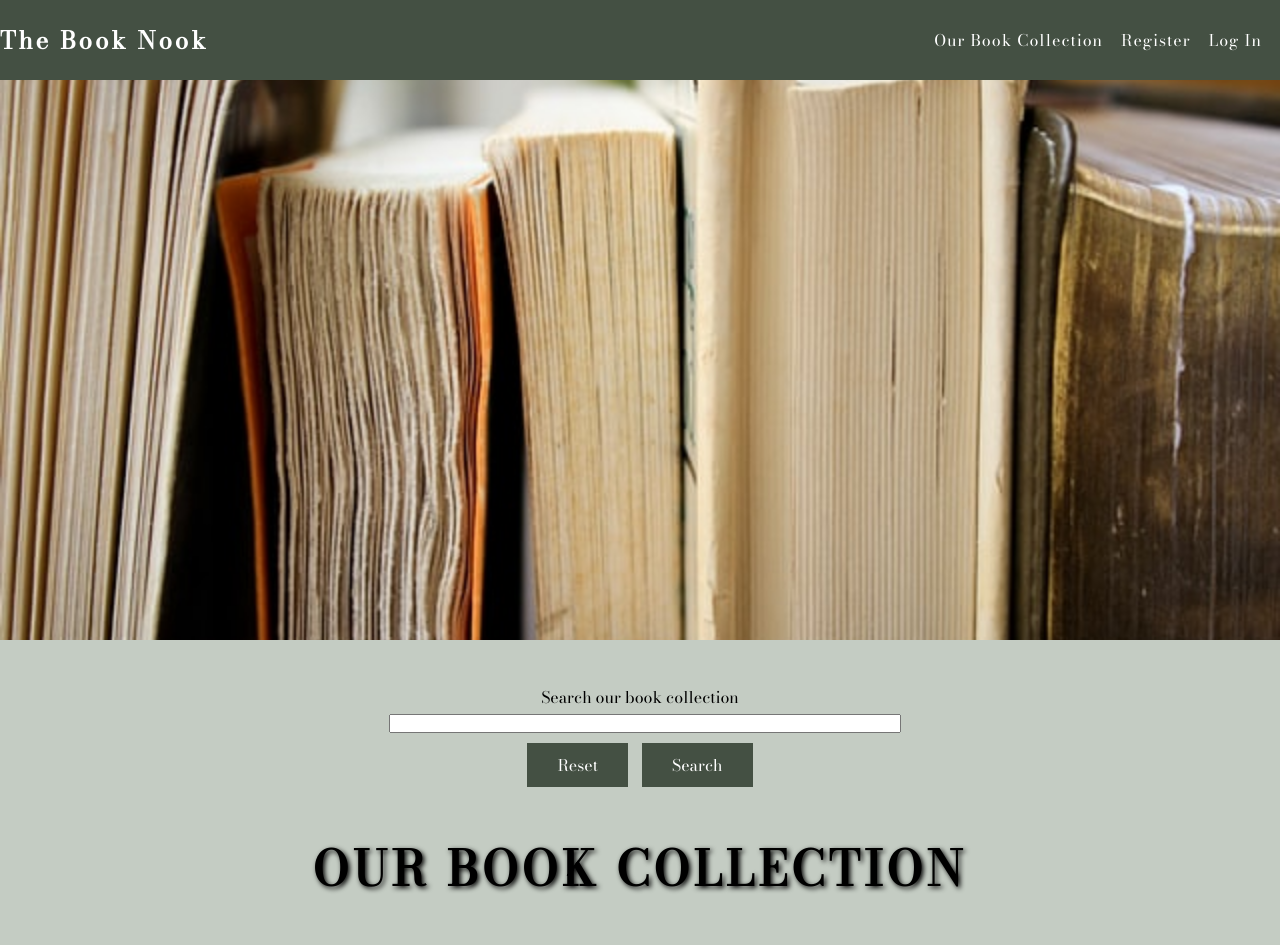
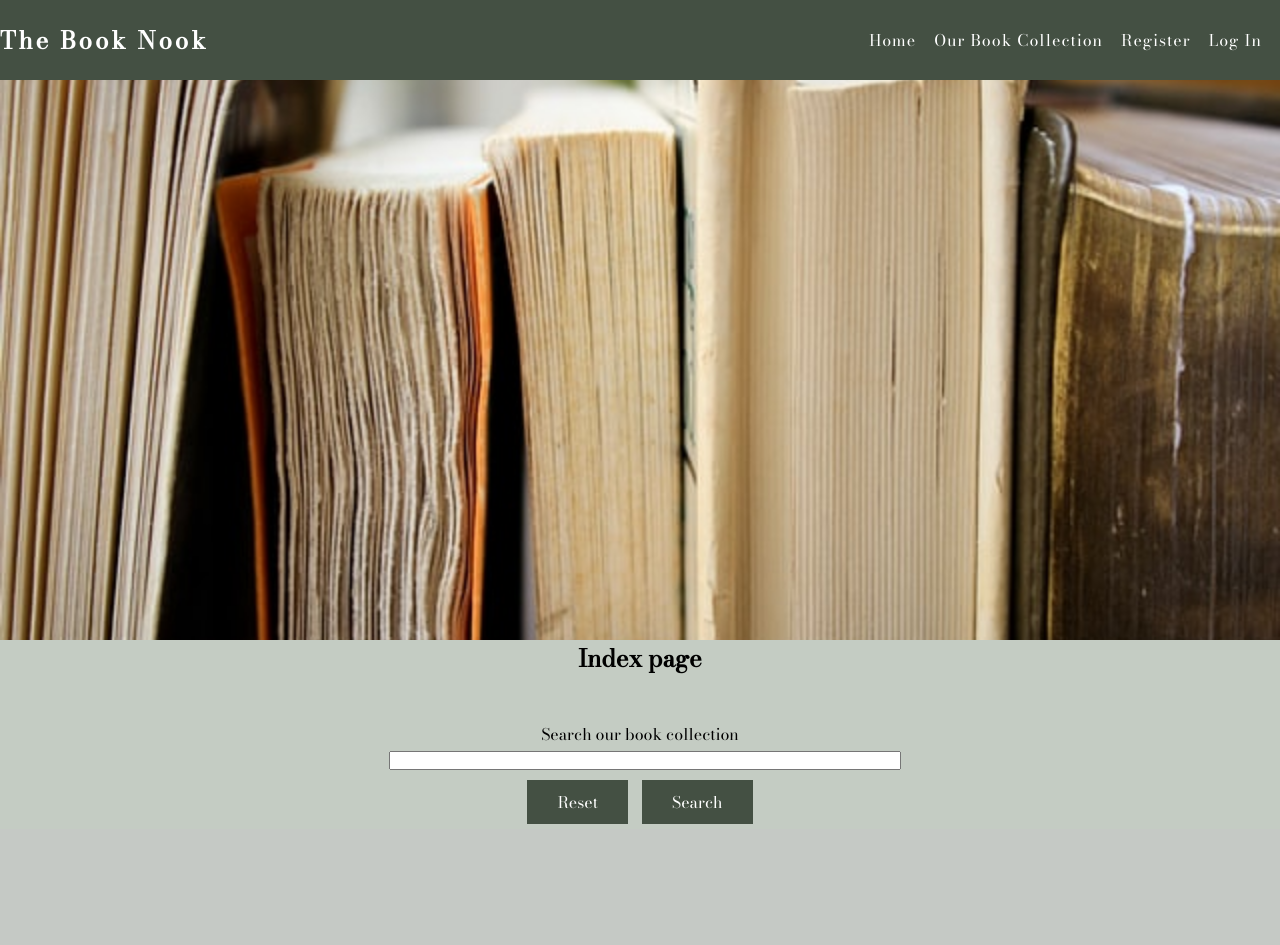
Before and after one commit to Code-Institute-Submissions/the_book_nook, a Flask app: page / in a window 1280 px wide. After the commit the page ends 824 px from the top, so only its background shows below. Run offline with Flask 2, Linux system fonts and the light colour scheme; data that the repository does not hold is empty; some libraries are stand-ins or nearby versions.

Commit message:
feat:Created new home-page and created app route

```diff
--- a/app.py
+++ b/app.py
@@ -19,14 +19,17 @@ mongo = PyMongo(app)
 
 
 @app.route("/")
+def index():
+    return render_template("index.html")
+
+
+@app.route("/books")
 def books():
     books = mongo.db.books.find()
     return render_template("books.html", books=books)
 
 
 # Search books
-
-
 @app.route("/search", methods=["GET", "POST"])
 def search():
     query = request.form.get("query")
@@ -35,8 +38,6 @@ def search():
 
 
 # User info
-
-
 @app.route("/register", methods=["GET", "POST"])
 def register():
     if request.method == "POST":
--- a/templates/base.html
+++ b/templates/base.html
@@ -11,13 +11,14 @@
     <header>
         <nav>
             <div>
-                <a class="logo" href="{{ url_for('books') }}"><h1>The Book Nook</h1></a>
+                <a class="logo" href="{{ url_for('index') }}"><h1>The Book Nook</h1></a>
             </div>
             <div class="burger-menu">
                 <i class="fas fa-bars"></i>
             </div>
             <div>
                 <ul class="navigation-list">
+                    <li><a href="{{ url_for('index') }}">Home</a></li>
                     <li><a href="{{ url_for('books') }}">Our Book Collection</a></li>
                     {% if session.user %}
                     <li><a href="{{ url_for('profile', username=session['user']) }}">Manage My Books</a></li>
--- a/templates/books.html
+++ b/templates/books.html
@@ -1,8 +1,8 @@
 {% extends "base.html" %}
 {% block content %}
-<section class="main-section">
-    <div class="hero-image"></div>
 
+
+<h1 class="headline-book-collection">Our Book Collection</h1>
     <div class="user-search-form">
         <form action="{{ url_for('search')}}" method="POST">
             <label for="query">Search our book collection</label>
@@ -15,7 +15,7 @@
         </form>
 
     </div>
-    <h1 class="headline-book-collection">Our Book Collection</h1>
+
 
     <div class="book-collection">
         {% for book in books %}
@@ -41,5 +41,5 @@
         </div>
         {% endfor %}
     </div>
-</section>
+
 {% endblock %}
--- /dev/null
+++ b/templates/index.html
@@ -0,0 +1,18 @@
+{% extends "base.html" %}
+{% block content %}
+   <div class="hero-image"></div>
+<h1>Index page</h1>
+
+  <div class="user-search-form">
+        <form action="{{ url_for('search')}}" method="POST">
+            <label for="query">Search our book collection</label>
+            <input type="text" name="query" id="query" minlength="3" required>
+
+            <a class="buttons" href="{{ url_for('books') }}">Reset</a>
+            <input class="buttons" type="submit" value="Search">
+
+
+        </form>
+
+    </div>
+{% endblock%}
```
